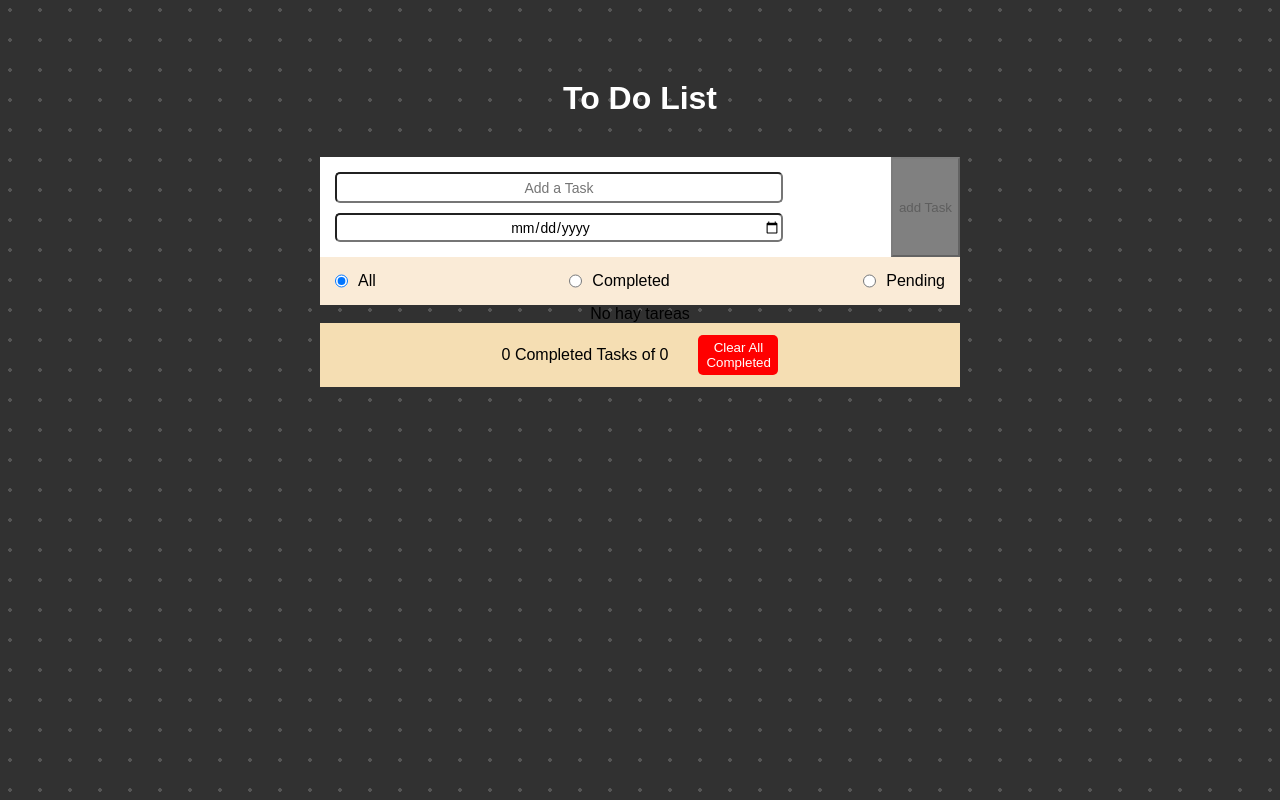
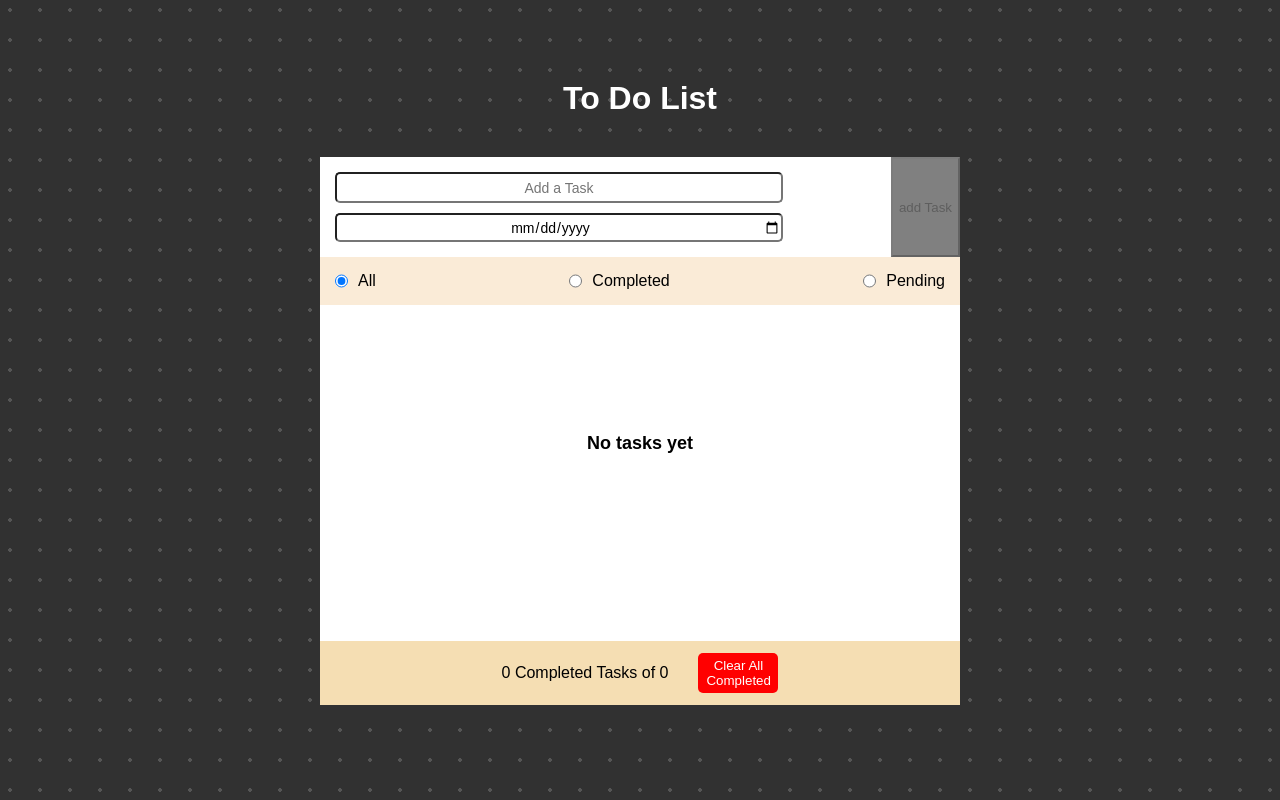
Before and after one commit to Santipr29/Web-2024-1, a React app in the folder ToDo/: page / in a window 1280 px wide. Built offline with nearby package versions, Linux system fonts and the light colour scheme; the HTML template or start-up script is replaced by a standard one.

Commit message:
Feat: base style correction in task list

```diff
--- a/ToDo/src/Components/TaskList/TaskList.css
+++ b/ToDo/src/Components/TaskList/TaskList.css
@@ -5,6 +5,13 @@
     height: 42vh;
     background-color: white;
     overflow-y: auto;
+}
+
+.task-list p{
+    margin: 0 auto;
+    margin-top: 16vh;
+    font-size: 18px;
+    font-weight: bold;
 }
 
 .task-list::-webkit-scrollbar {
--- a/ToDo/src/Components/TaskList/TaskList.jsx
+++ b/ToDo/src/Components/TaskList/TaskList.jsx
@@ -30,7 +30,10 @@ export function TasksList(){
                   ))}
                 </section>
               )
-              : <p>No hay tareas</p>
+              :
+              <section className="task-list">
+              <p>No tasks yet</p>
+              </section>
     }
 
     return getGetTaskList(hasTasks)
```
